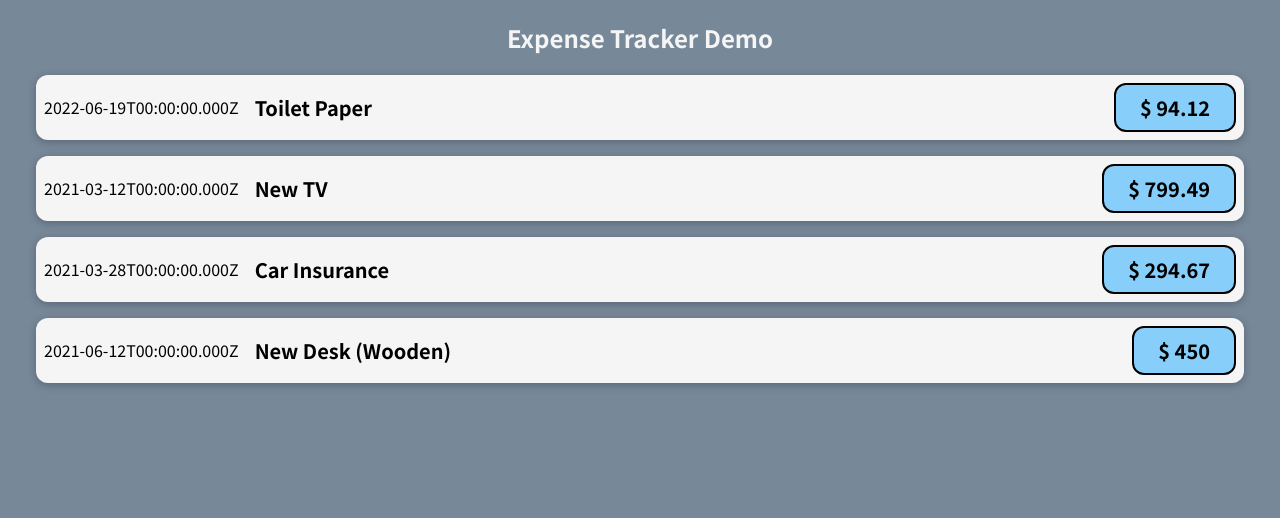
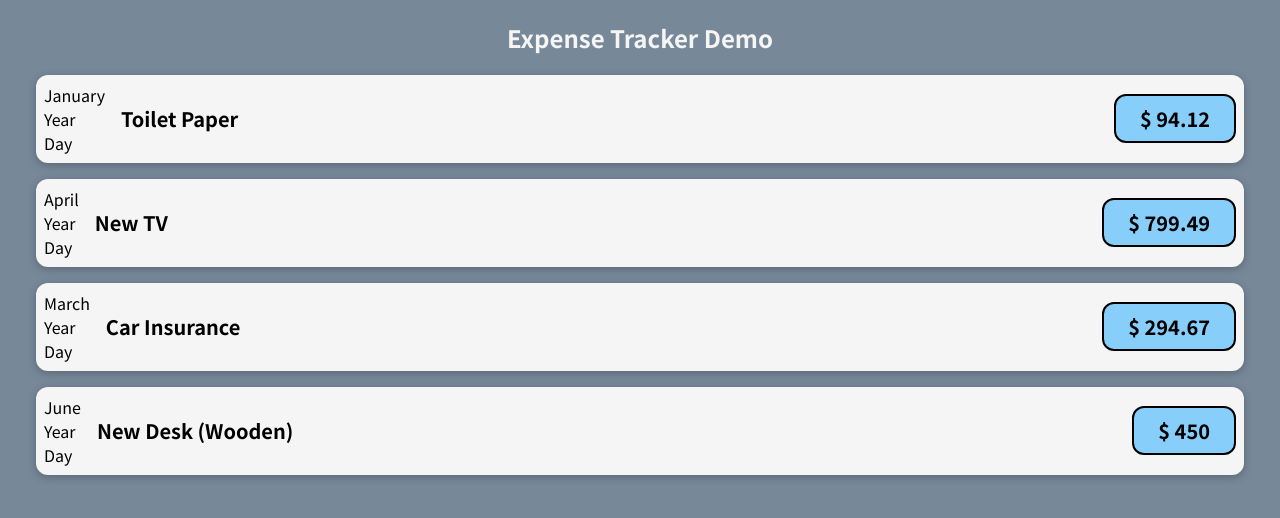
Before and after one commit to tombstone-10/react-JS-app, a JavaScript app: page / in a window 1280 px wide. Shown: the top 518 px of the page. Built offline with nearby package versions, Linux system fonts and the light colour scheme.

Commit message:
props upd

```diff
--- a/src/App.js
+++ b/src/App.js
@@ -8,14 +8,14 @@
       id: 'e1',
       title: 'Toilet Paper',
       amount: 94.12,
-      date: new Date(2022, 5, 19),
+      date: new Date(2022, 0, 19),
     },
 
     {
       id: 'e2',
       title: 'New TV',
       amount: 799.49,
-      date: new Date(2021, 2, 12)
+      date: new Date(2021, 3, 12)
     },
 
     {
--- a/src/components/ExpenseItem.js
+++ b/src/components/ExpenseItem.js
@@ -4,7 +4,12 @@
 
     return (
         <div className="expense-item">
-            <div>{ props.date.toISOString() }</div>
+            <div>
+                {/* to localte String helps to output date in human readable method */ }
+                <div>{ props.date.toLocaleString('en-US', { month: 'long' }) }</div>
+                <div>Year</div>
+                <div>Day</div>
+            </div>
             <div className="expense-item__description">
                 <h2>{ props.title }</h2>
                 <div className="expense-item__price">$ { props.amount }</div>
```
